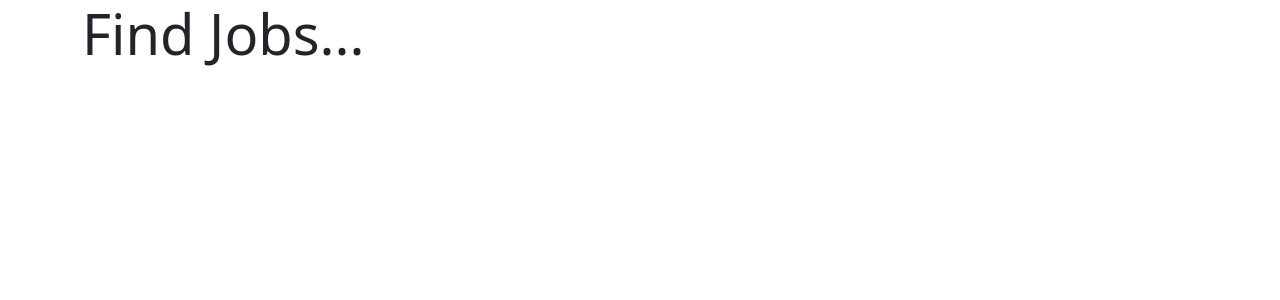
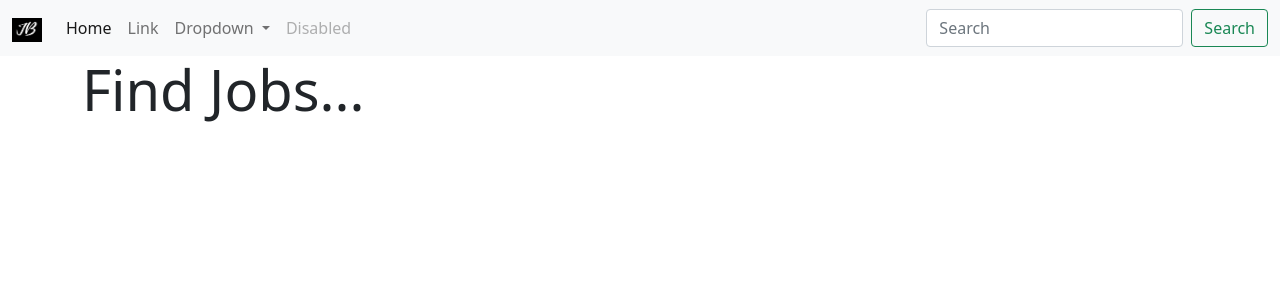
Before and after one commit to kaizoku-oh/learning-fastapi, a FastAPI app: page / in a window 1280 px wide. Shown: the top 300 px of the page. Run offline with FastAPI, Linux system fonts and the light colour scheme.

Commit message:
add navbar

```diff
--- a/backend/main.py
+++ b/backend/main.py
@@ -1,13 +1,18 @@
 from fastapi import FastAPI
+from fastapi.staticfiles import StaticFiles
 from core.config import settings
 from apis.general_pages.route_homepage import general_pages_router
 
 def include_router(app):
     app.include_router(general_pages_router)
 
+def configure_static(app):
+    app.mount("/static", StaticFiles(directory="static"), name="static")
+
 def start_application():
     app = FastAPI(title=settings.PROJECT_NAME, version=settings.PROJECT_VERSION)
     include_router(app)
+    configure_static(app)
     return app
 
 app = start_application()
--- a/backend/requirements.txt
+++ b/backend/requirements.txt
@@ -1,3 +1,4 @@
 fastapi
 uvicorn
 jinja2
+aiofiles
--- a/backend/templates/components/navbar.html
+++ b/backend/templates/components/navbar.html
@@ -0,0 +1,50 @@
+<nav class="navbar navbar-expand-lg navbar-light bg-light">
+    <div class="container-fluid">
+        <a class="navbar-brand" href="#">
+            <img src="{{ url_for('static', path='images/logo.png') }}" alt="" width="30" height="24">
+        </a>
+        <button class="navbar-toggler"
+                type="button"
+                data-bs-toggle="collapse"
+                data-bs-target="#navbarSupportedContent"
+                aria-controls="navbarSupportedContent"
+                aria-expanded="false"
+                aria-label="Toggle navigation">
+            <span class="navbar-toggler-icon"></span>
+        </button>
+        <div class="collapse navbar-collapse" id="navbarSupportedContent">
+            <ul class="navbar-nav me-auto mb-2 mb-lg-0">
+                <li class="nav-item">
+                    <a class="nav-link active" aria-current="page" href="#">Home</a>
+                </li>
+                <li class="nav-item">
+                    <a class="nav-link" href="#">Link</a>
+                </li>
+                <li class="nav-item dropdown">
+                    <a class="nav-link dropdown-toggle" href="#"
+                       id="navbarDropdown"
+                       role="button"
+                       data-bs-toggle="dropdown"
+                       aria-expanded="false">
+                        Dropdown
+                    </a>
+                    <ul class="dropdown-menu" aria-labelledby="navbarDropdown">
+                        <li><a class="dropdown-item" href="#">Action</a></li>
+                        <li><a class="dropdown-item" href="#">Another action</a></li>
+                        <li>
+                            <hr class="dropdown-divider">
+                        </li>
+                        <li><a class="dropdown-item" href="#">Something else here</a></li>
+                    </ul>
+                </li>
+                <li class="nav-item">
+                    <a class="nav-link disabled" href="#" tabindex="-1" aria-disabled="true">Disabled</a>
+                </li>
+            </ul>
+            <form class="d-flex">
+                <input class="form-control me-2" type="search" placeholder="Search" aria-label="Search">
+                <button class="btn btn-outline-success" type="submit">Search</button>
+            </form>
+        </div>
+    </div>
+</nav>
--- a/backend/templates/shared/base.html
+++ b/backend/templates/shared/base.html
@@ -3,7 +3,7 @@
 <head>
     <meta charset="utf-8">
     <meta name="viewport" content="width=device-width, initial-scale=1.0">
-    <meta name="fastapitutorial.com" content="Nofoobar">
+    <meta name="nofoobar.com" content="Nofoobar">
     <link href="https://cdn.jsdelivr.net/npm/bootstrap@5.0.0-beta2/dist/css/bootstrap.min.css"
           rel="stylesheet"
           integrity="sha384-BmbxuPwQa2lc/FVzBcNJ7UAyJxM6wuqIj61tLrc4wSX0szH/Ev+nYRRuWlolflfl"
@@ -14,6 +14,7 @@
 </head>
 
 <body>
+    {% include "components/navbar.html" %}
     {% block content %}
     {% endblock %}
 
```
Also changed, not shown: backend/static/images/logo.png (added).
